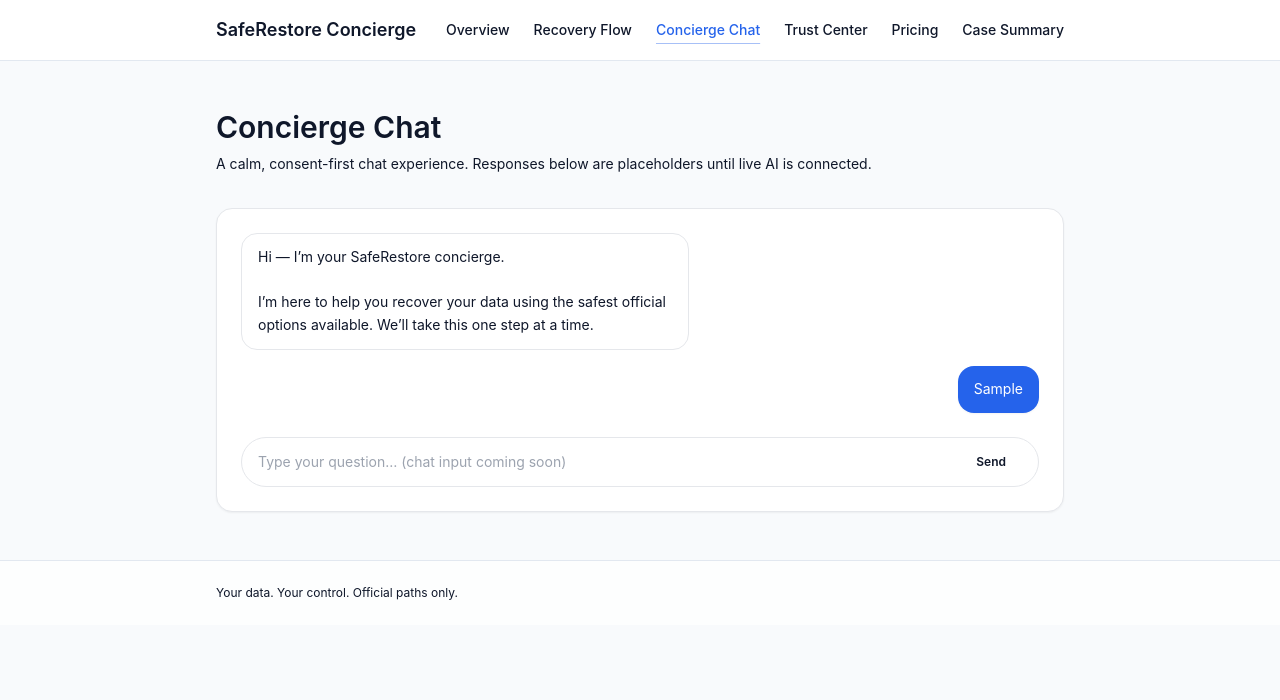
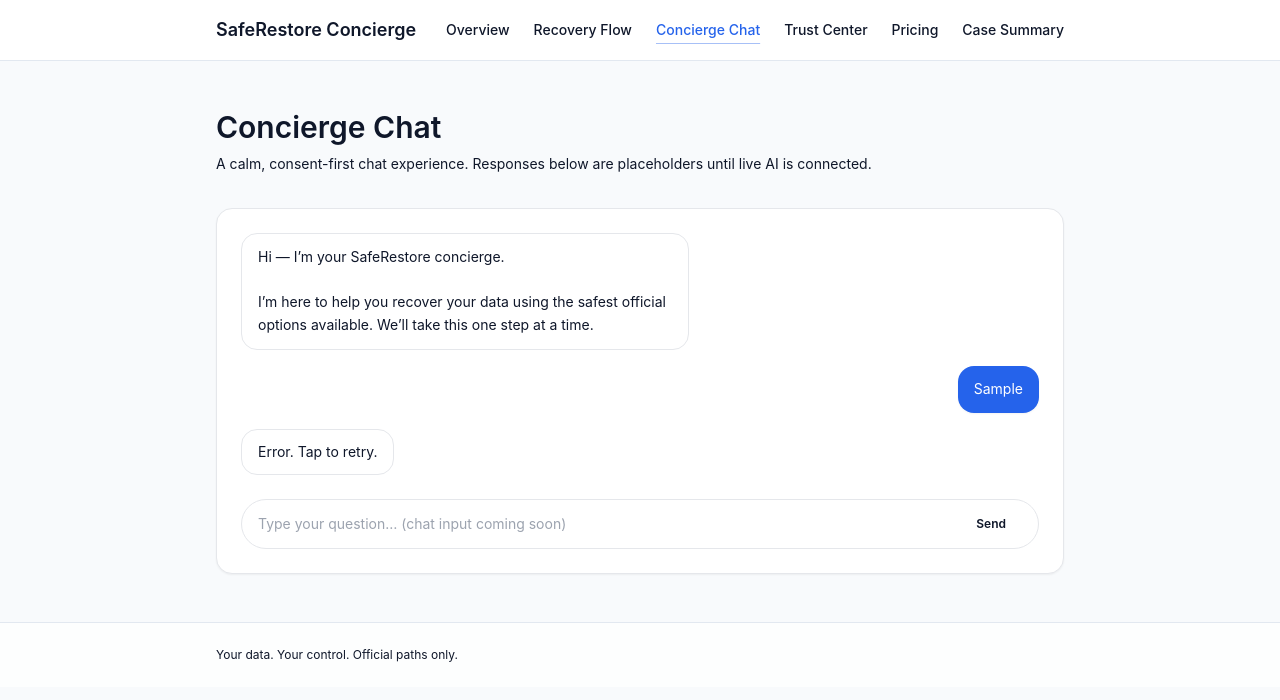
Before and after one commit to carter961995-wq/saferestore, a React (Vite) app: page /concierge in a window 1280 px wide. Both pictures are taken after typing "Sample" into the empty fields and a click on the button "Send". Shown: the top 700 px of the page. Built offline with nearby package versions, Linux system fonts and the light colour scheme; no server answers.

Commit message:
Add chat error handling and timeout

```diff
--- a/src/pages/ConciergeChat.jsx
+++ b/src/pages/ConciergeChat.jsx
@@ -20,6 +20,7 @@ export default function ConciergeChat() {
   const [isThinking, setIsThinking] = useState(false);
   const [error, setError] = useState(false);
   const [caseDataSummary, setCaseDataSummary] = useState("");
+  const [lastPayload, setLastPayload] = useState(null);
 
   useEffect(() => {
     const stored = localStorage.getItem("saferestore_caseData");
@@ -43,11 +44,15 @@ export default function ConciergeChat() {
     setIsThinking(true);
     setError(false);
     try {
+      const controller = new AbortController();
+      const timeoutId = window.setTimeout(() => controller.abort(), 25000);
       const response = await fetch("/api/chat", {
         method: "POST",
         headers: { "Content-Type": "application/json" },
         body: JSON.stringify(payload),
+        signal: controller.signal,
       });
+      window.clearTimeout(timeoutId);
       const data = await response.json();
       if (!response.ok) {
         throw new Error(data?.error || "Request failed");
@@ -83,7 +88,13 @@ export default function ConciergeChat() {
       payload.caseDataSummary = caseDataSummary;
     }
 
+    setLastPayload(payload);
     sendRequest(payload);
+  };
+
+  const handleRetry = () => {
+    if (!lastPayload) return;
+    sendRequest(lastPayload);
   };
 
   return (
@@ -127,6 +138,17 @@ export default function ConciergeChat() {
               </div>
             </div>
           ) : null}
+          {error ? (
+            <div className="flex justify-start">
+              <button
+                className="rounded-2xl border border-slate-200 bg-slate-50 px-4 py-3 text-left text-sm text-slate-600"
+                type="button"
+                onClick={handleRetry}
+              >
+                Error. Tap to retry.
+              </button>
+            </div>
+          ) : null}
         </div>
 
         <div className="mt-6 flex items-center gap-3 rounded-full border border-slate-200 bg-slate-50 px-4 py-2 text-sm text-slate-500">
@@ -145,6 +167,7 @@ export default function ConciergeChat() {
             className="rounded-full bg-slate-200 px-4 py-2 text-xs font-semibold text-slate-600"
             type="button"
             onClick={handleSend}
+            disabled={isThinking}
           >
             Send
           </button>
```
Also changed, not shown: 1 other file (tests, documents, lock files or other folders).
